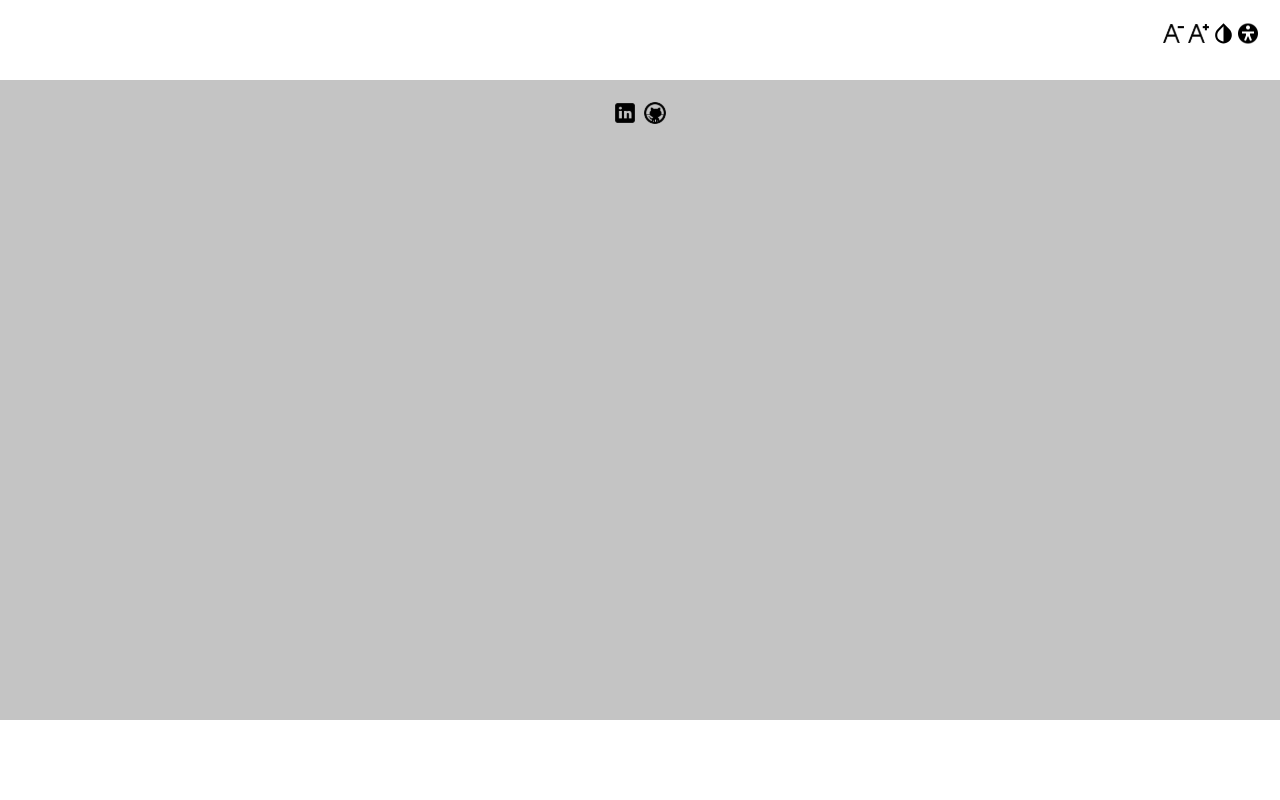
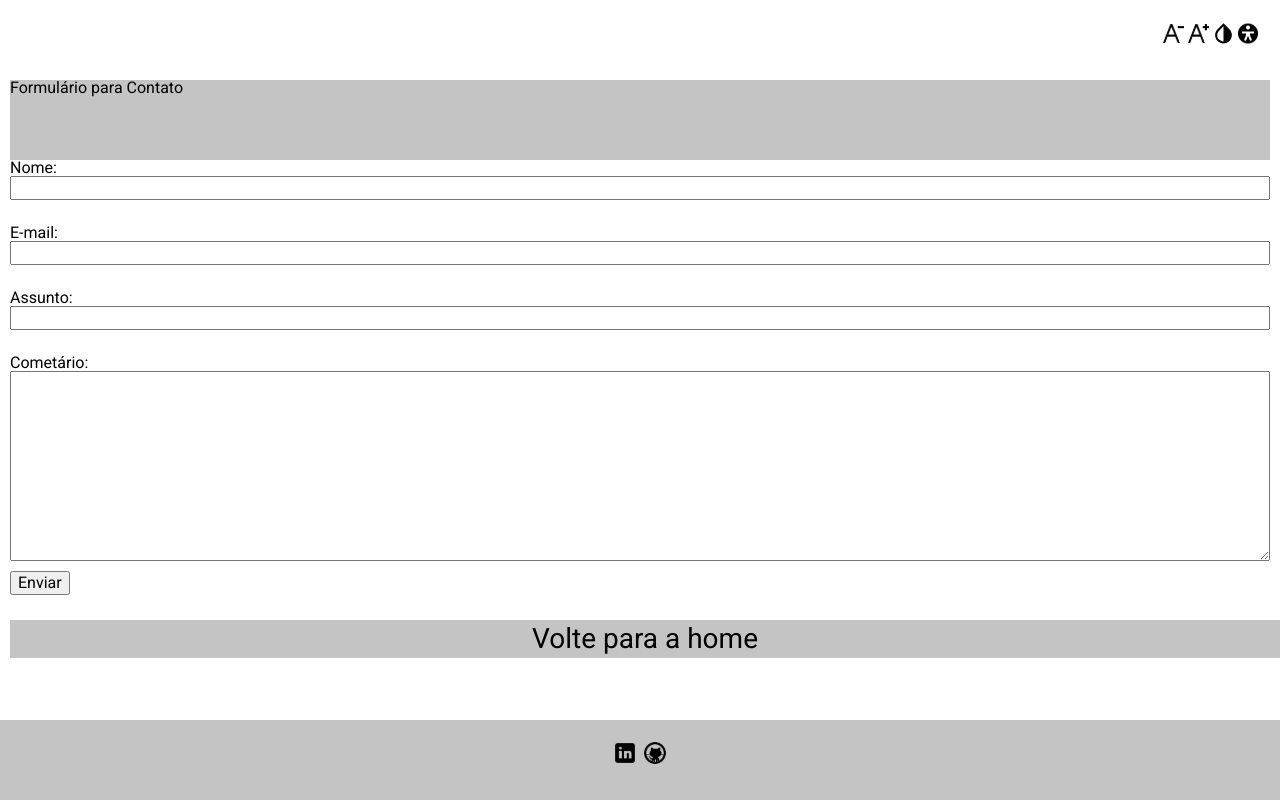
Before and after one commit to llmdev/portfolio-cap2, a React (Create React App) app: page /contato in a window 1280 px wide. Before the commit this address had no page. Built offline with nearby package versions, Linux system fonts and the light colour scheme.

Commit message:
criação de formulario

```diff
--- a/package.json
+++ b/package.json
@@ -10,13 +10,15 @@
     "@types/node": "^16.11.26",
     "@types/react": "^18.0.4",
     "@types/react-dom": "^18.0.0",
+    "formik": "^2.2.9",
     "react": "^18.0.0",
     "react-dom": "^18.0.0",
     "react-router-dom": "^6.3.0",
     "react-scripts": "5.0.1",
     "styled-components": "^5.3.5",
     "typescript": "^4.6.3",
-    "web-vitals": "^2.1.4"
+    "web-vitals": "^2.1.4",
+    "yup": "^0.32.11"
   },
   "scripts": {
     "start": "react-scripts start",
--- a/src/App.tsx
+++ b/src/App.tsx
@@ -4,6 +4,7 @@ import Footer from './components/footer/footer';
 import { Routes, Route } from "react-router-dom";
 import HomePage from './pages/home.page';
 import SobrePage from './pages/sobre.page';
+import ContatoPage from './pages/contato.page';
 
 function App() {
   return (
@@ -12,6 +13,7 @@ function App() {
       <Routes>
         <Route path="/" element={<HomePage />} />
         <Route path="/sobre" element={<SobrePage />} />
+        <Route path="/contato" element={<ContatoPage/>} />
       </Routes>
       <Footer />
     </div>
--- a/src/components/menu/menu.tsx
+++ b/src/components/menu/menu.tsx
@@ -21,9 +21,9 @@ export default function Menu() {
           </a>
         </li>
         <li>
-          <a href="">
+          <a href="/contato">
             <img src={rock} />
-            Hobbies
+            Contato
           </a>
         </li>
       </ul>
--- /dev/null
+++ b/src/pages/contato.page.tsx
@@ -0,0 +1,92 @@
+import React from 'react'
+import Footer from '../components/footer/footer'
+import Header from '../components/header/header'
+import Menu from '../components/menu/menu'
+import { BotaoLink } from './sobre.page'
+import { useFormik } from 'formik';
+import * as Yup from 'yup';
+import styled from 'styled-components'
+
+
+
+const ContatoSchema = Yup.object().shape({
+    nome: Yup.string()
+      .min(2, 'Nome muito curto!')
+      .max(50, 'Nome muito longo. Limite de 50 caracteres')
+      .required('Necessário Nome para prosseguir.'),
+    assunto: Yup.string()
+      .min(5, 'Expecifique mais o assunto.')
+      .max(50, 'Texto muito longo. Limite de 50 caracteres')
+      .required('Campo Obrigatório.'),
+    email: Yup.string().email('Email inválido').required('Campo Obrigatório'),
+    comentario: Yup.string().min(10, 'Minimo 10 caracteres').required('Campo Obrigatório')
+  });
+
+export const ErrorMessage = styled('p')`
+    color: red;
+    font-size: 11px;
+    padding: 5px 0;
+`
+export const DefaultLabel = styled('label')`
+    min-height: 65px;
+    display: flex;
+    flex-direction: column;
+
+`
+
+export const Wrapper = styled('div')`
+    padding: 0 10px;
+`
+
+export const H1 = styled('h1')`
+    background-color: #c4c4c4;
+    height: 10vh;
+
+`
+
+export default function ContatoPage() {
+    const formik = useFormik({
+        initialValues: {
+            nome: '',
+            email: '',
+            assunto:'',
+            comentario:'',
+        },
+        onSubmit: async (values) => {
+        },
+        validationSchema: ContatoSchema
+      });
+  return (
+      <Wrapper>
+       <H1>
+           Formulário para Contato
+       </H1>
+    <form className='' onSubmit={formik.handleSubmit}>
+        <DefaultLabel htmlFor="nome">
+            Nome:
+            <input type="text" id="nome" value={formik.values.nome} onChange={formik.handleChange}/>
+            <ErrorMessage>{formik.errors.nome}</ErrorMessage>
+        </DefaultLabel>
+        <DefaultLabel htmlFor="email">
+            E-mail:
+            <input type="text" id='email' value={formik.values.email} onChange={formik.handleChange}/>
+            <ErrorMessage>{formik.errors.email}</ErrorMessage>
+        </DefaultLabel>
+        <DefaultLabel htmlFor="assunto">
+            Assunto:
+            <input type="text"  id='assunto' value={formik.values.assunto} onChange={formik.handleChange}/>
+            <ErrorMessage>{formik.errors.assunto}</ErrorMessage>
+        </DefaultLabel>
+        <DefaultLabel htmlFor="comentario">
+            Cometário:
+            <textarea name="" id="comentario" cols={30} rows={10} onChange={formik.handleChange}>{formik.values.email}</textarea>
+            <ErrorMessage>{formik.errors.comentario}</ErrorMessage>
+        </DefaultLabel>
+        <button type='submit' disabled={!formik.isValid}>Enviar</button>
+
+    </form>
+    <BotaoLink to="/"> Volte para a home </ BotaoLink>
+
+   </Wrapper>
+  )
+}
--- a/src/pages/sobre.page.tsx
+++ b/src/pages/sobre.page.tsx
@@ -32,7 +32,7 @@ const BuscaCEP = styled.div`
   line-height: 25px;
 `
 
-const BotaoLink = styled(Link)`
+export const BotaoLink = styled(Link)`
   display: block;
   text-align: center;
   background-color:${({ theme }) => theme.grey};
```
Also changed, not shown: 2 other files (tests, documents, lock files or other folders).
